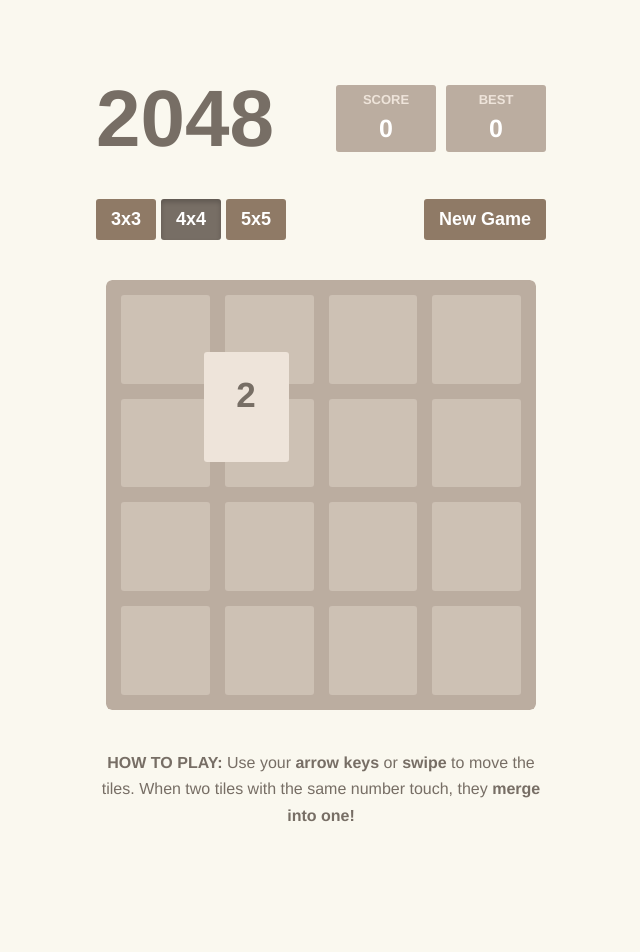
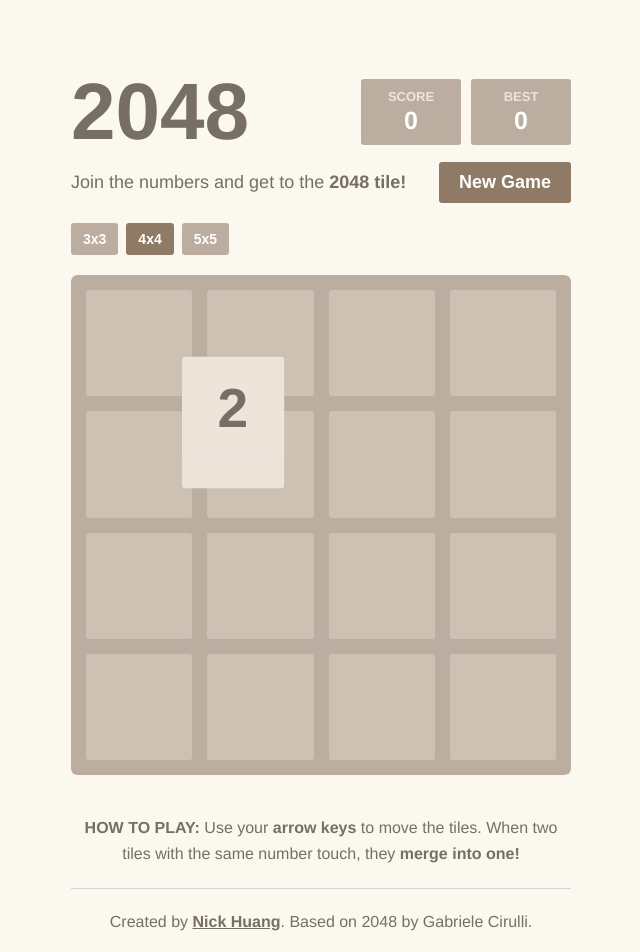
Before and after one commit to nickhuangcyh/2048-game, a React (Vite) app: page / in a window 1280 px wide. Shown: the top 952 px of the page, without its empty margins (319-959 px from the left). Before the commit the page ends 904 px from the top, so only its background shows below. Built offline with nearby package versions, Linux system fonts and the light colour scheme.

Commit message:
feat: persist game state and polish UI

```diff
--- a/index.html
+++ b/index.html
@@ -4,7 +4,8 @@
     <meta charset="UTF-8" />
     <link rel="icon" type="image/svg+xml" href="/favicon.svg" />
     <meta name="viewport" content="width=device-width, initial-scale=1.0" />
-    <title>2048-game</title>
+    <meta name="description" content="A classic 2048 game clone built with React and TypeScript" />
+    <title>2048 Game</title>
   </head>
   <body>
     <div id="root"></div>
--- a/package.json
+++ b/package.json
@@ -25,6 +25,7 @@
     "eslint-plugin-react-hooks": "^7.1.1",
     "eslint-plugin-react-refresh": "^0.5.2",
     "globals": "^17.6.0",
+    "jsdom": "^29.1.1",
     "typescript": "~6.0.2",
     "typescript-eslint": "^8.59.2",
     "vite": "^8.0.12",
--- a/src/App.css
+++ b/src/App.css
@@ -2,21 +2,24 @@
   display: flex;
   flex-direction: column;
   align-items: center;
-  justify-content: center;
-  padding: 20px;
+  justify-content: flex-start;
+  padding: 40px 20px;
   min-height: 100vh;
   background-color: #faf8ef;
   color: #776e65;
   font-family: "Clear Sans", "Helvetica Neue", Arial, sans-serif;
 }
 
+.container {
+  width: 100%;
+  max-width: 500px;
+}
+
 .header {
   display: flex;
   justify-content: space-between;
   align-items: center;
-  width: 100%;
-  max-width: 450px;
-  margin-bottom: 20px;
+  margin-bottom: 10px;
 }
 
 .title {
@@ -24,6 +27,7 @@
   font-weight: bold;
   margin: 0;
   color: #776e65;
+  line-height: 1;
 }
 
 .scores-wrapper {
@@ -33,11 +37,14 @@
 
 .score-container {
   background-color: #bbada0;
-  padding: 5px 20px;
+  padding: 10px 20px;
   border-radius: 3px;
   color: white;
   text-align: center;
   min-width: 60px;
+  display: flex;
+  flex-direction: column;
+  justify-content: center;
 }
 
 .score-label {
@@ -46,29 +53,58 @@
   display: block;
   font-weight: bold;
   color: #eee4da;
+  line-height: 1.2;
 }
 
 .score-value {
   font-size: 25px;
   font-weight: bold;
+  line-height: 1.2;
+}
+
+.game-intro {
+  display: flex;
+  justify-content: space-between;
+  align-items: center;
+  margin-bottom: 20px;
+}
+
+.game-description {
+  font-size: 18px;
+  margin: 0;
 }
 
 .controls {
-  display: flex;
-  justify-content: space-between;
-  align-items: center;
-  width: 100%;
-  max-width: 450px;
   margin-bottom: 20px;
 }
 
 .size-buttons {
   display: flex;
-  gap: 5px;
+  gap: 8px;
 }
 
-.controls button {
-  padding: 10px 15px;
+.size-buttons button {
+  padding: 8px 12px;
+  background: #bbada0;
+  color: white;
+  border: none;
+  border-radius: 3px;
+  cursor: pointer;
+  font-weight: bold;
+  font-size: 14px;
+  transition: background 0.2s ease;
+}
+
+.size-buttons button:hover {
+  background: #9d8d7d;
+}
+
+.size-buttons button.active {
+  background: #8f7a66;
+}
+
+.restart-button {
+  padding: 10px 20px;
   background: #8f7a66;
   color: white;
   border: none;
@@ -76,27 +112,21 @@
   cursor: pointer;
   font-weight: bold;
   font-size: 18px;
+  transition: background 0.2s ease;
 }
 
-.controls button:hover {
+.restart-button:hover {
   background: #7f6a56;
-}
-
-.controls button.active {
-  background: #776e65;
-  box-shadow: inset 0 3px 5px rgba(0,0,0,0.2);
-}
-
-.restart-button {
-  background: #8f7a66;
 }
 
 .board-container {
   position: relative;
-  margin-top: 20px;
+  margin-top: 10px;
   width: fit-content;
   border-radius: 6px;
   overflow: hidden;
+  margin-left: auto;
+  margin-right: auto;
 }
 
 .game-message {
@@ -122,6 +152,12 @@
   margin: 0;
 }
 
+.game-message .lower {
+  display: flex;
+  gap: 15px;
+  margin-top: 20px;
+}
+
 .game-message button {
   display: inline-block;
   background: #8f7a66;
@@ -130,12 +166,15 @@
   text-decoration: none;
   color: #f9f6f2;
   height: 40px;
-  line-height: 42px;
+  line-height: 40px;
   cursor: pointer;
   border: none;
   font-weight: bold;
   font-size: 18px;
-  margin-top: 20px;
+}
+
+.game-message button:hover {
+  background: #7f6a56;
 }
 
 .game-message.game-won {
@@ -145,8 +184,24 @@
 
 .game-explanation {
   margin-top: 40px;
-  max-width: 450px;
   line-height: 1.65;
+  color: #776e65;
+}
+
+.game-explanation hr {
+  border: none;
+  border-bottom: 1px solid #d8d4d0;
+  margin: 20px 0;
+}
+
+.game-explanation a {
+  color: #776e65;
+  font-weight: bold;
+  text-decoration: underline;
+}
+
+.important {
+  text-transform: uppercase;
 }
 
 @keyframes fade-in {
@@ -157,3 +212,34 @@
     opacity: 1;
   }
 }
+
+@media screen and (max-width: 520px) {
+  .app {
+    padding: 20px 10px;
+  }
+
+  .title {
+    font-size: 50px;
+  }
+
+  .score-container {
+    padding: 5px 10px;
+  }
+
+  .score-value {
+    font-size: 18px;
+  }
+
+  .game-description {
+    font-size: 15px;
+  }
+
+  .restart-button {
+    font-size: 16px;
+    padding: 8px 15px;
+  }
+
+  .game-message p {
+    font-size: 40px;
+  }
+}
--- a/src/App.tsx
+++ b/src/App.tsx
@@ -10,6 +10,7 @@ function App() {
 
   return (
     <div className="app">
+      <div className="container">
         <div className="header">
           <h1 className="title">2048</h1>
           <div className="scores-wrapper">
@@ -22,6 +23,13 @@ function App() {
               <div className="score-value">{state.bestScore}</div>
             </div>
           </div>
+        </div>
+
+        <div className="game-intro">
+          <p className="game-description">
+            Join the numbers and get to the <strong>2048 tile!</strong>
+          </p>
+          <button className="restart-button" onClick={restart}>New Game</button>
         </div>
 
         <div className="controls">
@@ -39,7 +47,6 @@ function App() {
               onClick={() => changeSize(5)}
             >5x5</button>
           </div>
-        <button className="restart-button" onClick={restart}>New Game</button>
         </div>
 
         <div className="board-container">
@@ -47,20 +54,32 @@ function App() {
           {state.status === 'won' && (
             <div className="game-message game-won">
               <p>You win!</p>
-            <button onClick={continueGame}>Keep going</button>
+              <div className="lower">
+                <button className="keep-playing-button" onClick={continueGame}>Keep going</button>
+                <button className="retry-button" onClick={restart}>Try again</button>
+              </div>
             </div>
           )}
           {state.status === 'over' && (
             <div className="game-message game-over">
               <p>Game over!</p>
-            <button onClick={restart}>Try again</button>
+              <div className="lower">
+                <button className="retry-button" onClick={restart}>Try again</button>
+              </div>
             </div>
           )}
         </div>
 
-      <p className="game-explanation">
-        <strong>HOW TO PLAY:</strong> Use your <strong>arrow keys</strong> or <strong>swipe</strong> to move the tiles. When two tiles with the same number touch, they <strong>merge into one!</strong>
+        <div className="game-explanation">
+          <p>
+            <strong className="important">HOW TO PLAY:</strong> Use your <strong>arrow keys</strong> to move the tiles. When two tiles with the same number touch, they <strong>merge into one!</strong>
           </p>
+          <hr />
+          <p>
+            Created by <a href="https://github.com/nickhuangcyh" target="_blank" rel="noreferrer">Nick Huang</a>. Based on 2048 by Gabriele Cirulli.
+          </p>
+        </div>
+      </div>
     </div>
   )
 }
--- a/src/components/GameBoard.css
+++ b/src/components/GameBoard.css
@@ -1,7 +1,6 @@
 :root {
-  --field-size: 400px;
-  --grid-gap: 15px;
-  --cell-size: 100px;
+  --field-size: min(90vw, 500px);
+  --grid-gap: min(2vw, 15px);
 }
 
 .game-container {
@@ -13,7 +12,7 @@
   border-radius: 6px;
   width: var(--field-size);
   height: var(--field-size);
-  box-sizing: content-box;
+  box-sizing: border-box;
 }
 
 .grid-container {
@@ -23,7 +22,9 @@
   grid-gap: var(--grid-gap);
   width: 100%;
   height: 100%;
+  background: #bbada0;
 }
+
 
 .grid-cell {
   width: 100%;
--- a/src/components/Tile.css
+++ b/src/components/Tile.css
@@ -20,8 +20,9 @@
   display: flex;
   align-items: center;
   justify-content: center;
-  font-size: 35px;
+  font-size: 55px;
   color: #776e65;
+  transition: all 100ms ease-in-out;
 }
 
 /* Colors for different tile values */
@@ -31,12 +32,16 @@
 .tile-16 .tile-inner { background: #f59563; color: #f9f6f2; }
 .tile-32 .tile-inner { background: #f67c5f; color: #f9f6f2; }
 .tile-64 .tile-inner { background: #f65e3b; color: #f9f6f2; }
-.tile-128 .tile-inner { background: #edcf72; color: #f9f6f2; font-size: 30px; }
-.tile-256 .tile-inner { background: #edcc61; color: #f9f6f2; font-size: 30px; }
-.tile-512 .tile-inner { background: #edc850; color: #f9f6f2; font-size: 30px; }
-.tile-1024 .tile-inner { background: #edc53f; color: #f9f6f2; font-size: 25px; }
-.tile-2048 .tile-inner { background: #edc22e; color: #f9f6f2; font-size: 25px; }
-.tile-super .tile-inner { background: #3c3a32; color: #f9f6f2; font-size: 20px; }
+.tile-128 .tile-inner { background: #edcf72; color: #f9f6f2; font-size: 45px; }
+.tile-256 .tile-inner { background: #edcc61; color: #f9f6f2; font-size: 45px; }
+.tile-512 .tile-inner { background: #edc850; color: #f9f6f2; font-size: 45px; }
+.tile-1024 .tile-inner { background: #edc53f; color: #f9f6f2; font-size: 35px; }
+.tile-2048 .tile-inner { background: #edc22e; color: #f9f6f2; font-size: 35px; }
+
+/* Values above 2048 */
+.tile-4096 .tile-inner { background: #3c3a32; color: #f9f6f2; font-size: 30px; }
+.tile-8192 .tile-inner { background: #3c3a32; color: #f9f6f2; font-size: 30px; }
+.tile-super .tile-inner { background: #3c3a32; color: #f9f6f2; font-size: 25px; }
 
 @keyframes appear {
   0% { opacity: 0; transform: scale(0); }
@@ -56,3 +61,16 @@
 .tile-merged .tile-inner {
   animation: pop 200ms ease-in-out;
 }
+
+/* Adjust font sizes for mobile or smaller boards */
+@media screen and (max-width: 520px) {
+  .tile-inner {
+    font-size: 35px;
+  }
+  .tile-128 .tile-inner, .tile-256 .tile-inner, .tile-512 .tile-inner {
+    font-size: 25px;
+  }
+  .tile-1024 .tile-inner, .tile-2048 .tile-inner {
+    font-size: 20px;
+  }
+}
--- a/src/components/Tile.tsx
+++ b/src/components/Tile.tsx
@@ -12,7 +12,7 @@ const Tile: React.FC<TileProps> = ({ tile, size }) => {
   const [row, col] = position;
 
   // Class names for different tile values to handle styling
-  const tileValueClass = `tile-${value}`;
+  const tileValueClass = value <= 2048 ? `tile-${value}` : 'tile-super';
   const mergedClass = mergedFrom ? 'tile-merged' : '';
 
   const style: React.CSSProperties = {
--- a/src/hooks/useGame.ts
+++ b/src/hooks/useGame.ts
@@ -1,4 +1,4 @@
-import { useReducer, useCallback } from 'react';
+import { useReducer, useCallback, useEffect } from 'react';
 import { initGame, moveTiles } from '../logic/gameLogic';
 import type { GameState, Direction } from '../types';
 
@@ -8,11 +8,23 @@ export type Action =
   | { type: 'CONTINUE' }
   | { type: 'CHANGE_SIZE'; size: number };
 
-const LOCAL_STORAGE_KEY = '2048-best-score';
+const BEST_SCORE_KEY = '2048-best-score';
+const GAME_STATE_KEY = '2048-game-state';
 
 const getInitialBestScore = () => {
-  const saved = localStorage.getItem(LOCAL_STORAGE_KEY);
+  const saved = localStorage.getItem(BEST_SCORE_KEY);
   return saved ? parseInt(saved, 10) : 0;
+};
+
+const getSavedGameState = (): GameState | null => {
+  try {
+    const saved = localStorage.getItem(GAME_STATE_KEY);
+    if (!saved) return null;
+    return JSON.parse(saved);
+  } catch (e) {
+    console.error('Failed to load game state from localStorage', e);
+    return null;
+  }
 };
 
 export const gameReducer = (state: GameState, action: Action): GameState => {
@@ -23,7 +35,7 @@ export const gameReducer = (state: GameState, action: Action): GameState => {
       if (!hasMoved) return state;
 
       if (newState.bestScore > state.bestScore) {
-        localStorage.setItem(LOCAL_STORAGE_KEY, newState.bestScore.toString());
+        localStorage.setItem(BEST_SCORE_KEY, newState.bestScore.toString());
       }
 
       return newState;
@@ -46,9 +58,19 @@ export const gameReducer = (state: GameState, action: Action): GameState => {
 
 export const useGame = (initialSize: number) => {
   const [state, dispatch] = useReducer(gameReducer, undefined, () => {
+    const savedState = getSavedGameState();
+    if (savedState) {
+      // Ensure best score is up to date even in saved state
+      const bestScore = getInitialBestScore();
+      return { ...savedState, bestScore: Math.max(savedState.bestScore, bestScore) };
+    }
     const bestScore = getInitialBestScore();
     return { ...initGame(initialSize), bestScore };
   });
+
+  useEffect(() => {
+    localStorage.setItem(GAME_STATE_KEY, JSON.stringify(state));
+  }, [state]);
 
   const move = useCallback((direction: Direction) => {
     dispatch({ type: 'MOVE', direction });
```
Also changed, not shown: .superpowers/todo.md, 2 other files (tests, documents, lock files or other folders). Lines whose indentation alone changed are shown as unchanged.
